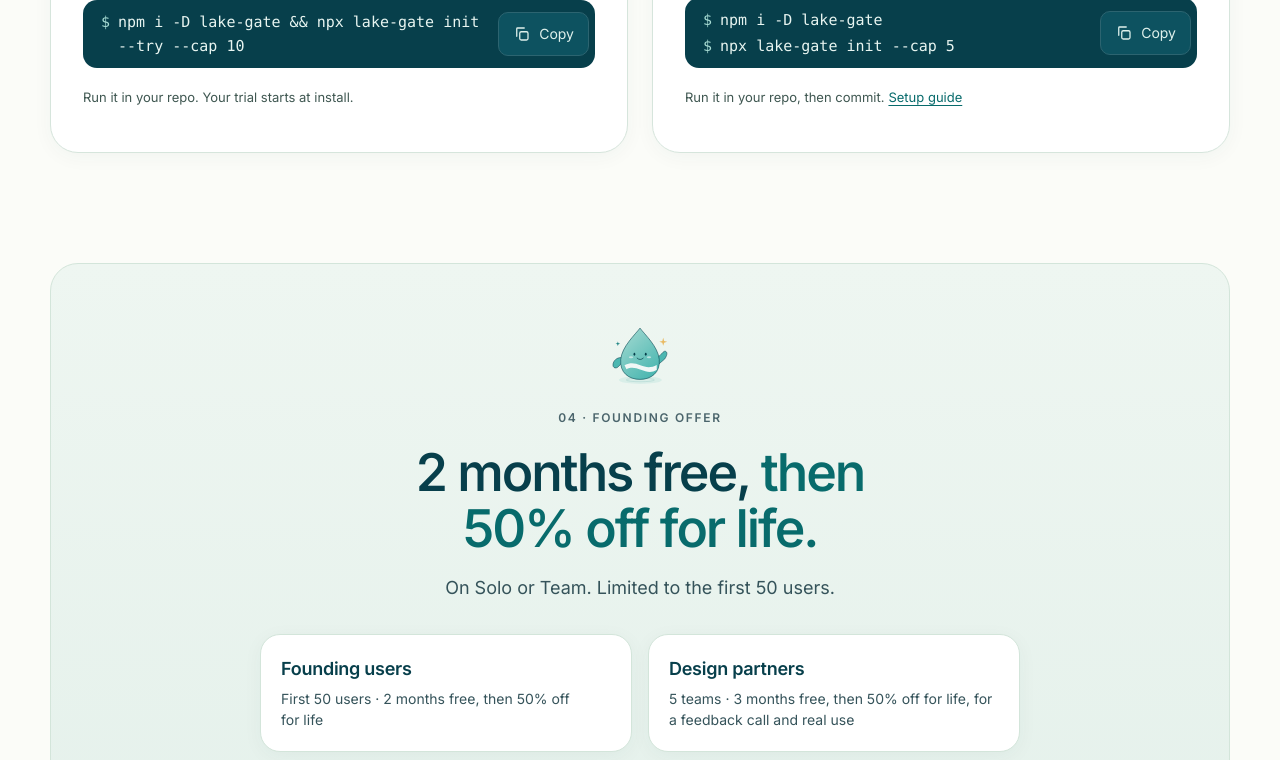
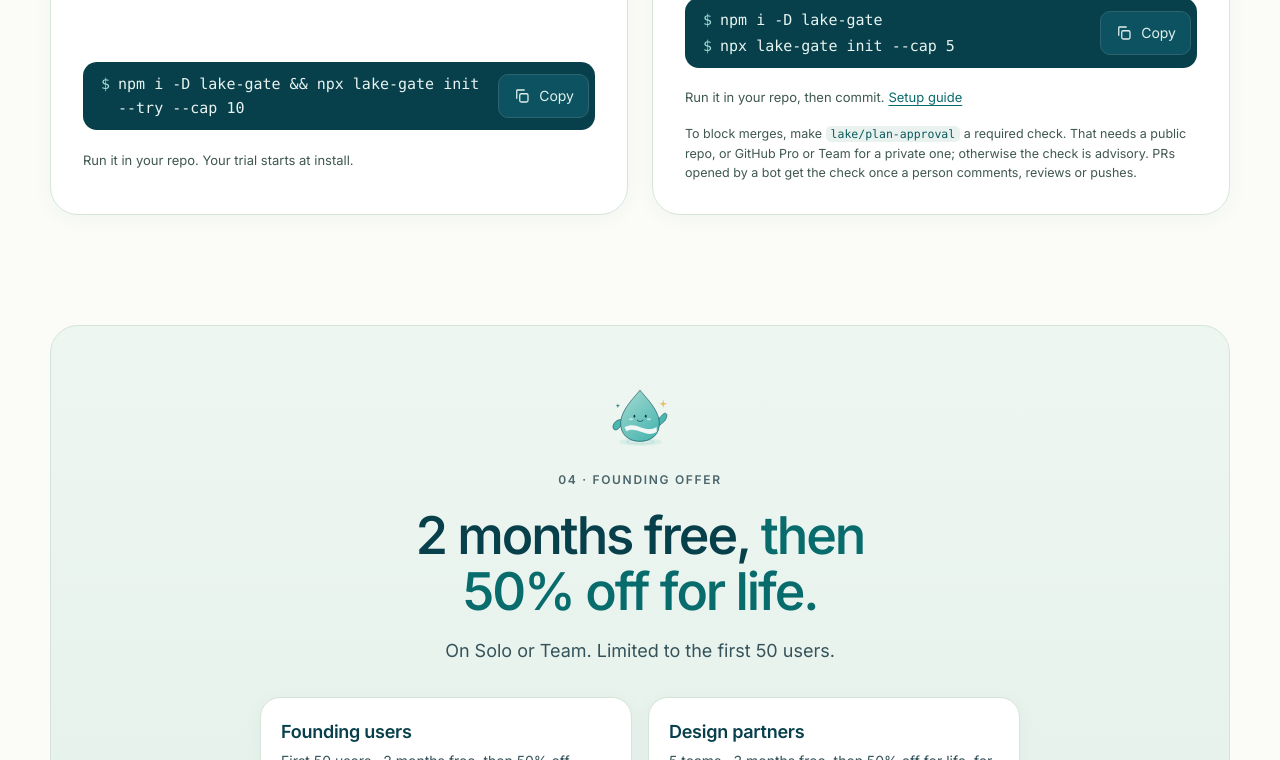
Before and after one commit to getlake/getlake.github.io, a plain HTML site: page index.html in a window 1280 px wide. Shown: the part 3240-4000 px from the top of the page. Drawn offline with Linux system fonts and the light colour scheme.

Commit message:
Pricing (home + /pricing): note that blocking merges needs lake/plan-approval as a required check (public repo or GitHub Pro/Team), and bot-opened PRs get the check after a human acts

```diff
--- a/assets/site.css
+++ b/assets/site.css
@@ -246,3 +246,4 @@ section h2{font-size:34px}.sec{padding:70px 0}.core{padding:70px 0}
 h1.h2{text-wrap:balance;font-size:52px;letter-spacing:-.04em;line-height:1.08;margin-top:22px}
 @media(max-width:1100px){h1.h2{font-size:44px}}
 @media(max-width:560px){.doc{padding:44px 0 72px}.doc h1{font-size:34px}h1.h2{font-size:34px}.doc-lede{font-size:16px}}
+.p-fine{font-size:12.5px;line-height:1.55;color:#3f5751;margin:4px 0 0}.p-fine code{font-size:.92em}
--- a/index.html
+++ b/index.html
@@ -180,6 +180,7 @@
         </ul>
         <div class="install two"><code><span class="ln"><span class="prompt">$</span><span class="cmd"><span class="nw">npm i -D lake-gate</span></span></span><span class="ln"><span class="prompt">$</span><span class="cmd"><span class="nw">npx lake-gate init</span> <span class="nw">--cap 5</span></span></span></code><button class="copy" type="button" data-copy="npm i -D lake-gate &amp;&amp; npx lake-gate init --cap 5" aria-label="Copy install commands"><svg class="i"><use href="#copy"/></svg><span class="idle">Copy</span><span class="done">Copied</span></button></div>
         <p class="p-note">Run it in your repo, then commit. <a href="https://github.com/getlake/lake#install">Setup guide</a></p>
+        <p class="p-fine">To block merges, make <code>lake/plan-approval</code> a required check. That needs a public repo, or GitHub Pro or Team for a private one; otherwise the check is advisory. PRs opened by a bot get the check once a person comments, reviews or pushes.</p>
       </div>
     </article>
   </div>
```
Also changed, not shown: pricing/index.html (+1 -0 lines).
